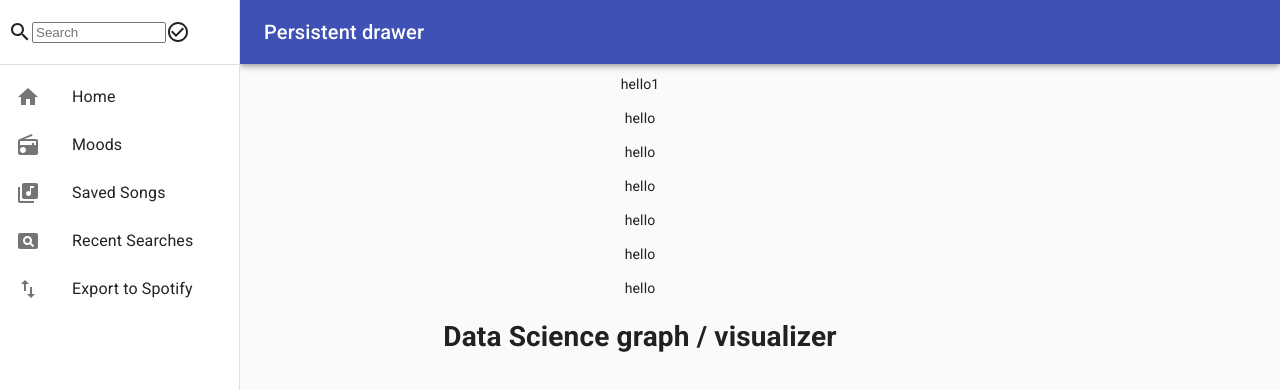
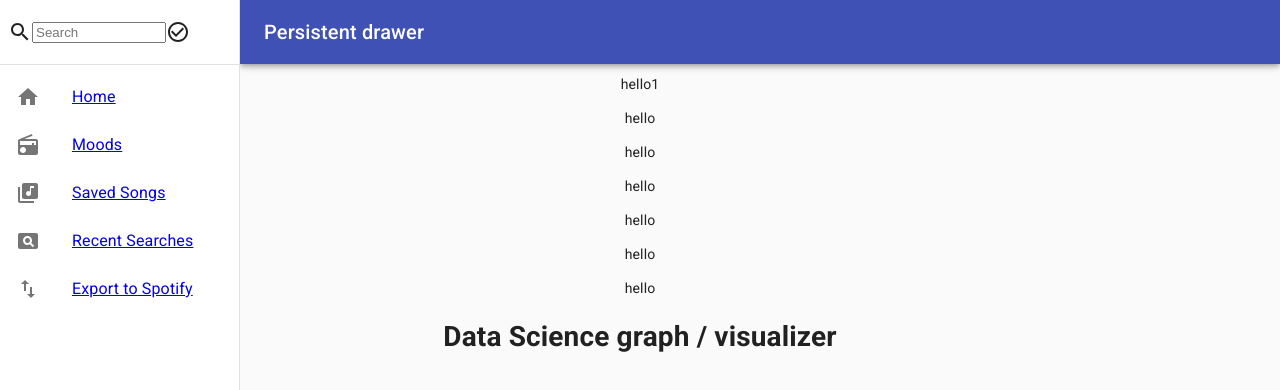
Before and after one commit to natemosco/Front-End, a React (Create React App) app in the folder spotify-song-suggester/: page /home in a window 1280 px wide. Shown: the top 390 px of the page. Built offline with nearby package versions, Linux system fonts and the light colour scheme; no server answers.

Commit message:
Added Link to each component in SideNav

```diff
--- a/spotify-song-suggester/src/App.js
+++ b/spotify-song-suggester/src/App.js
@@ -15,6 +15,7 @@ import ArtistFullWork from "./components/ArtistsFullWork";
 import SavedSongs from "./components/SavedSongs";
 import SearchHistory from "./components/SearchHistory";
 import ExportToSpotify from "./components/ExportToSpotify";
+import Moods from "./components/Moods";
 
 import Home from "./components/Home";
 
@@ -25,7 +26,6 @@ function App() {
 
   const [data, setData] = useState([]);
   const [songs, setSongs] = useState([]);
-	const [artitsts, setArtitsts] = useState([]);
   const [favorites, setFavorites] = useState([{ "artist": "Antonio Vivaldi", "id": "5N82c9RY2k4VeAel1pl5bJ", "large_image": "https://i.scdn.co/image/ab67616d0000b27325327b51212e48eecc13a39f", "med_image": "https://i.scdn.co/image/ab67616d00001e0225327b51212e48eecc13a39f", "small_image": "https://i.scdn.co/image/ab67616d0000485125327b51212e48eecc13a39f", "song_name": "Four Seasons op.8 (1987 Digital Remaster), Summer: Presto", "uri": "spotify:track:5N82c9RY2k4VeAel1pl5bJ" },
   { "artist": "Jacques Offenbach", "id": "1ntwYN2nT0Dl3c8lne15ii", "large_image": "https://i.scdn.co/image/ab67616d0000b273aaedcd61fea6d0764fbbdcfd", "med_image": "https://i.scdn.co/image/ab67616d00001e02aaedcd61fea6d0764fbbdcfd", "small_image": "https://i.scdn.co/image/ab67616d00004851aaedcd61fea6d0764fbbdcfd", "song_name": "Can Can", "uri": "spotify:track:1ntwYN2nT0Dl3c8lne15ii" },
   { "artist": "Antonio Vivaldi", "id": "3qwVqJyXKNiPZLz9VBMd6r", "large_image": "https://i.scdn.co/image/ab67616d0000b27381106b7ade8ee85b56545f71", "med_image": "https://i.scdn.co/image/ab67616d00001e0281106b7ade8ee85b56545f71", "small_image": "https://i.scdn.co/image/ab67616d0000485181106b7ade8ee85b56545f71", "song_name": "The Four Seasons, Violin Concerto No. 2 in G Minor, RV 315 \"Summer\": III. Presto", "uri": "spotify:track:3qwVqJyXKNiPZLz9VBMd6r" },
@@ -63,6 +63,7 @@ function App() {
       <Route exact path="/search/artists/songs" render={(props) => <ArtistFullWork {...props} />}></Route>
       <Route path="/saved-songs" render={(props) => <SavedSongs {...props} favorites={favorites} />}></Route>
       <Route path="/search-history" render={(props) => <SearchHistory {...props} />}></Route>
+      <Route path="/moods" render={(props) => <Moods {...props} />}></Route>
       <Route path="/export-to-spotify" render={(props) => <ExportToSpotify {...props} />}></Route>
     </div>
   );
--- a/spotify-song-suggester/src/components/ExportToSpotify.js
+++ b/spotify-song-suggester/src/components/Moods.js
@@ -1,6 +1,7 @@
 import React from 'react'
 import SideNav from "./SideNav";
-export default function ExportToSpotify() {
+
+export default function Moods() {
     return (
         <div>
             <SideNav></SideNav>
--- a/spotify-song-suggester/src/components/SideNav.js
+++ b/spotify-song-suggester/src/components/SideNav.js
@@ -1,5 +1,4 @@
-// import SignUp from "./SignUp";
-
+import { Link } from "react-router-dom";
 import React from 'react';
 import SearchBar from "./SearchBar";
 
@@ -128,11 +127,13 @@ export default function SideNav(props) {
                 </div>
                 <Divider />
                 <List>
-                    {['Home', 'Moods', 'Saved Songs', 'Recent Searches', 'Export to Spotify'].map((text, index) => (
-                        <ListItem button key={text}>
-                            <ListItemIcon>{iconArray[index]}</ListItemIcon>
-                            <ListItemText primary={text} />
-                        </ListItem>
+                    {[{ name: 'Home', link: "/home" }, { name: 'Moods', link: "/moods" }, { name: 'Saved Songs', link: "/saved-songs" }, { name: 'Recent Searches', link: "/search-history" }, { name: 'Export to Spotify', link: "/export-to-spotify" }].map((text, index) => (
+                        <Link to={text.link}>
+                            <ListItem button key={text}>
+                                <ListItemIcon>{iconArray[index]}</ListItemIcon>
+                                <ListItemText primary={text.name} />
+                            </ListItem>
+                        </Link>
                     ))}
                 </List>
 
```
Lines whose indentation alone changed are shown as unchanged.
